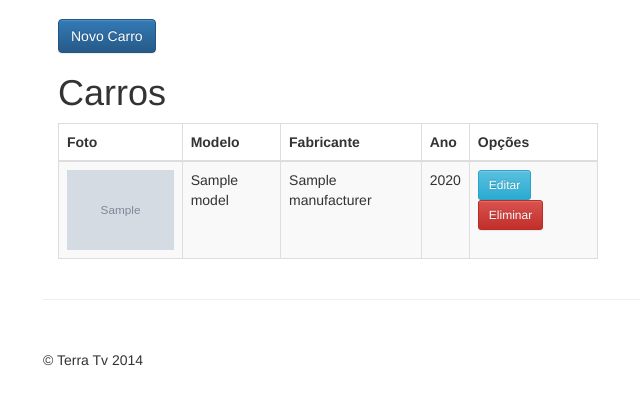
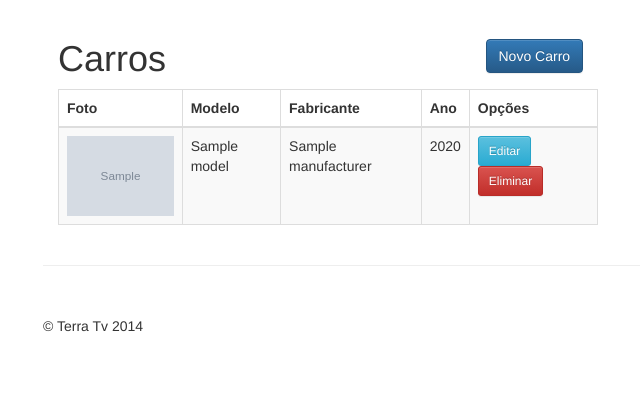
Before and after one commit to karen-mikaela/terra_tv, a Flask app: template terra_tv_car/templates/cars/list.html in a window 1280 px wide. Shown: the part 51-456 px from the top of the page, without its empty margins (27-667 px from the left). Run offline with Flask 2, Linux system fonts and the light colour scheme; the template is opened without the code that fills it: most values are stand-ins (such as "Sample title", 1, 10 or a date in 2020); grey boxes marked "Sample" are stand-in pictures; some libraries are stand-ins or nearby versions.

Commit message:
layout arrangement

```diff
--- a/terra_tv_car/static/css/style.css
+++ b/terra_tv_car/static/css/style.css
@@ -12,3 +12,7 @@ footer {
 input#photo{
     padding: 0px;
 }
+.btn-new{
+    margin-bottom: 10px;
+    margin-top: 20px;
+}
--- a/terra_tv_car/templates/cars/list.html
+++ b/terra_tv_car/templates/cars/list.html
@@ -3,9 +3,18 @@
 {% block content %}
 
 <div class="col-md-6">
-<a href="{{ url_for('cars.create') }}" class="btn btn-primary"
-        role="button">Novo Carro</a>
-<h1>Carros</h1>
+    <div class="row">
+        <div class="col-md-9">
+            <h1>Carros</h1>
+        </div>
+        <div class="col-md-3 btn-new">
+            <a href="{{ url_for('cars.create') }}" class="btn btn-primary"
+                    role="button">Novo Carro</a>
+
+        </div>
+    </div>
+
+    {% if cars %}
     <table class="table table-striped table-bordered">
         <thead>
             <tr>
@@ -38,6 +47,11 @@
         {% endfor %}
       </tbody>
     </table>
+    {% else %}
+    <p> A lista está vazia</p>
+    {% endif %}
+
+
 </div><!--ends cars-->
 
 {% endblock %}
```
